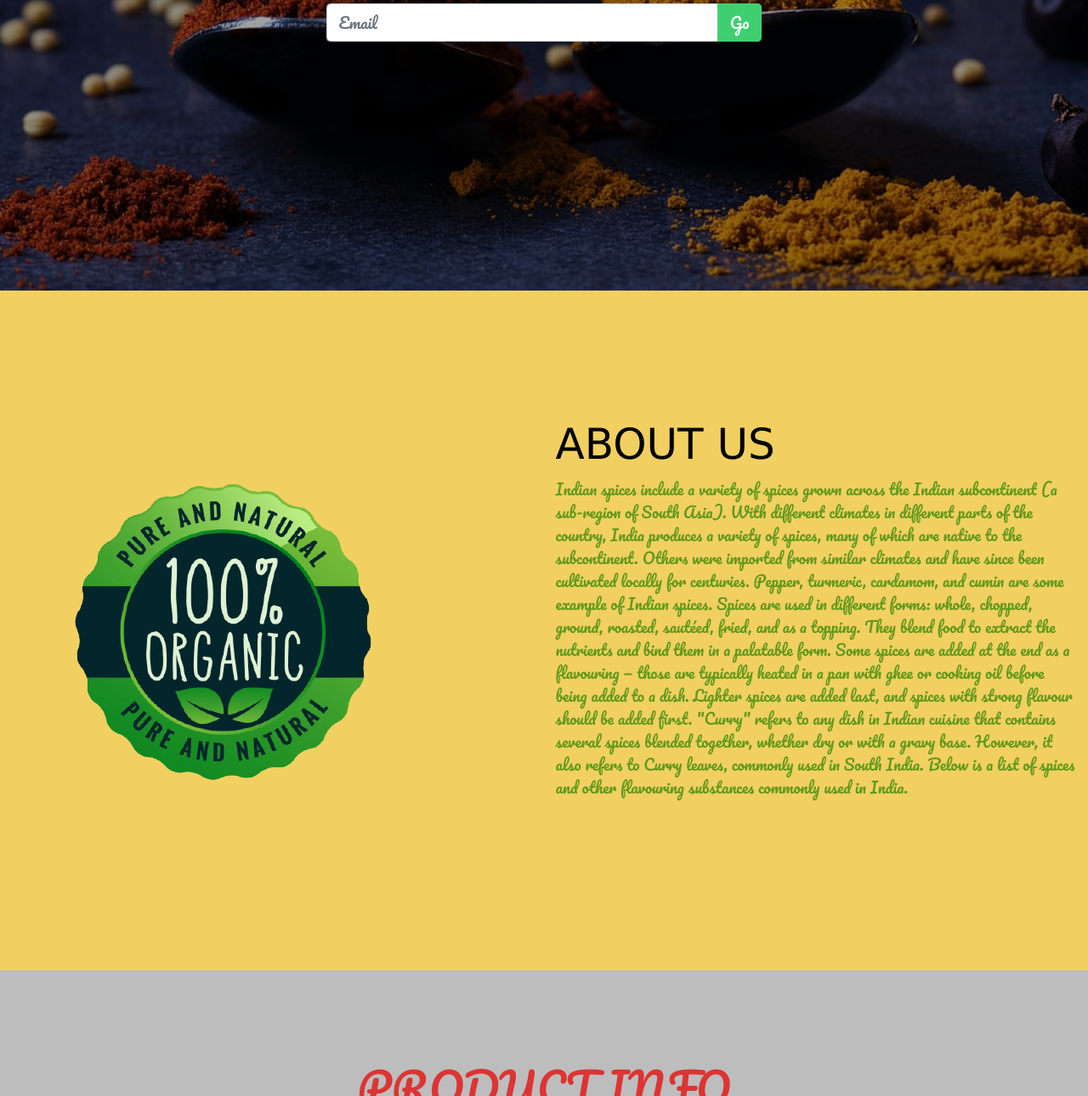
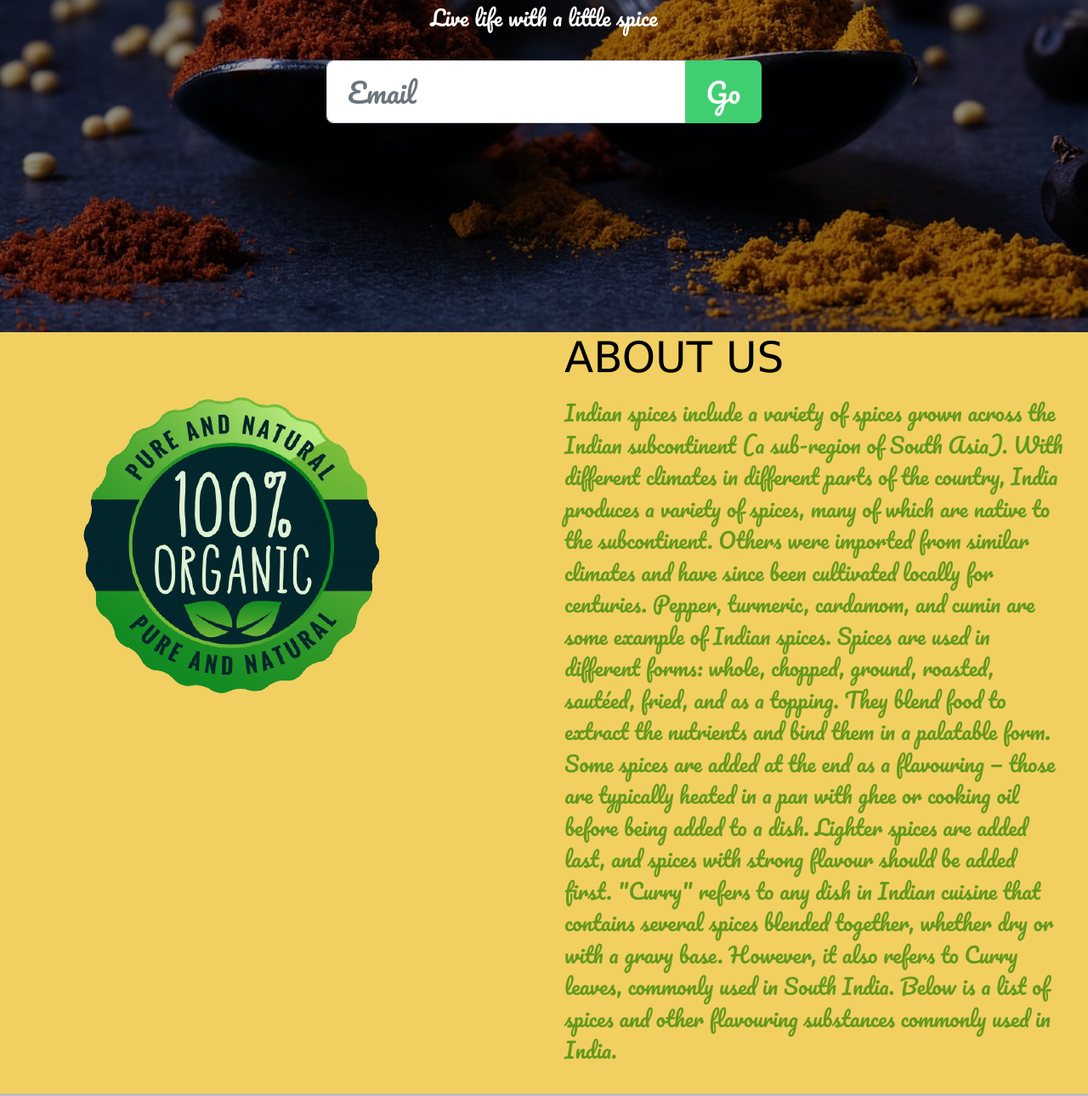
Before and after one commit to sasi200211/web-technology, a plain HTML site: page Rwebsite/spicy/index.html in a window 1280 px wide. Shown: the part 521-1811 px from the top of the page at 85% size. Drawn offline with nearby package versions, Linux system fonts and the light colour scheme; a web font is replaced by a local one.

Commit message:
Update style.css

```diff
--- a/Rwebsite/spicy/style.css
+++ b/Rwebsite/spicy/style.css
@@ -6,7 +6,7 @@
     box-sizing:border-box;
     font-family: 'Allison', cursive;
     font-family: 'Pacifico', cursive;
-    font-size: large;
+    font-size: xx-large;
     color: rgb(221, 52, 52);
 }
 #navbar
@@ -61,7 +61,7 @@ section{
 
 }
 #Home p{
-    font-size: 15px;
+    font-size: 25px;
     color: #fff;
 }
 #Home .input-group
@@ -83,7 +83,7 @@ font-family: Verdana, Geneva, Tahoma, sans-serif;
 color: black;
 }
 #About p{
-    font-size: 18px;
+    font-size: 25px;
     color: rgb(99, 153, 28);;
 }
 #Product
```
